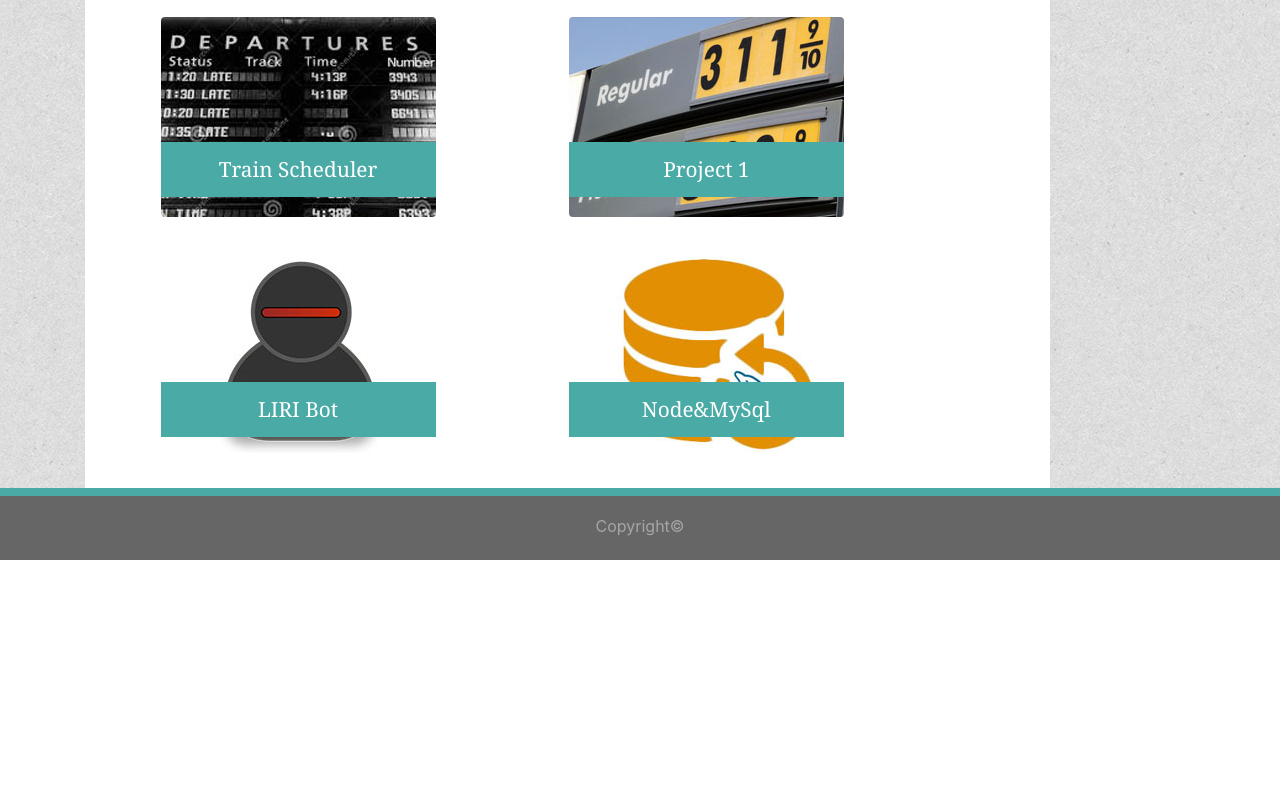
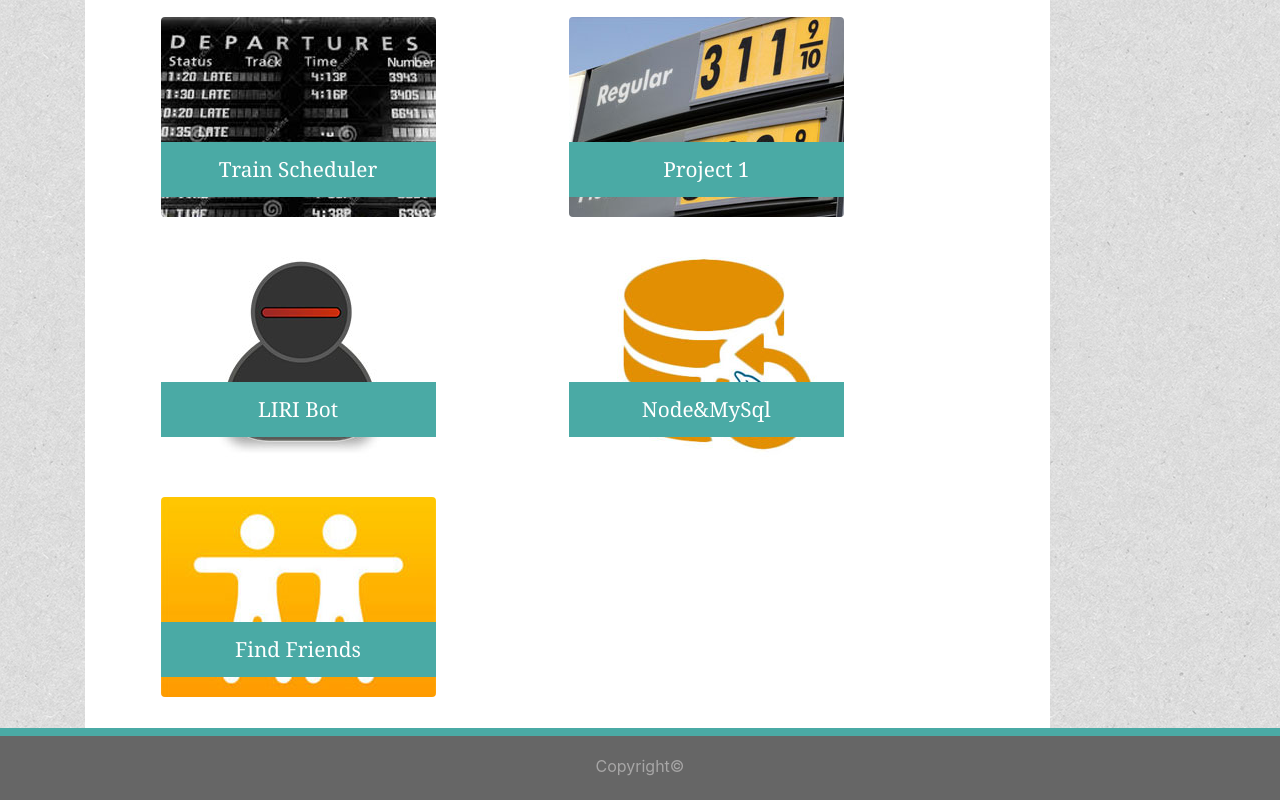
Before and after one commit to SebastianOrtega/Bootstrap-Portfolio, a plain HTML site: page portfolio.html in a window 1280 px wide. Shown: the part 735-1535 px from the top of the page. Before the commit the page ends 1295 px from the top, so only its background shows below. Drawn offline with nearby package versions, Linux system fonts and the light colour scheme.

Commit message:
added find friends

```diff
--- a/portfolio.html
+++ b/portfolio.html
@@ -97,6 +97,12 @@
                         <a class="over" href="https://github.com/SebastianOrtega/mysql_homework">Node&MySql</a>
                     </div>
                 </div>
+                <div class="col-md-5">
+                    <div class="wrapper">
+                        <img src="assets/images/friends.jpg" alt="1" class="rounded">
+                        <a class="over" href="https://frozen-shelf-24578.herokuapp.com/">Find Friends</a>
+                    </div>
+                </div>
 
 
 
```
Also changed, not shown: assets/images/friends.jpg (added).
